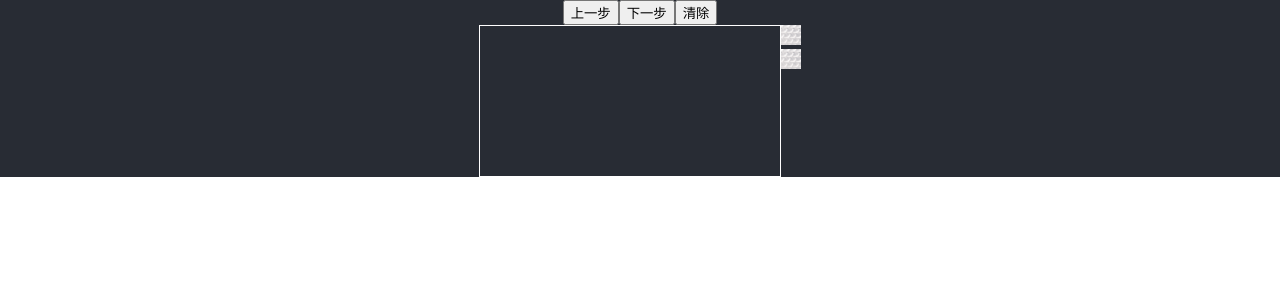
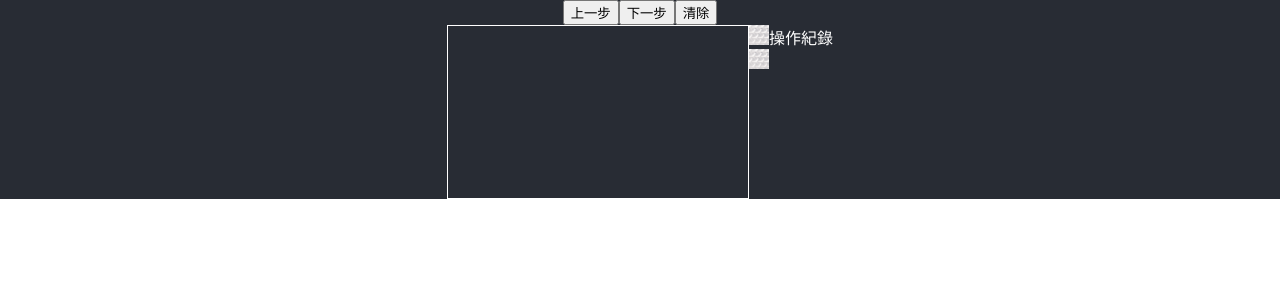
Before and after one commit to Bobo100/React-Canvas-Layer-Concept, a Next.js app: page / in a window 1280 px wide. Shown: the top 300 px of the page. Built offline with nearby package versions, Linux system fonts and the light colour scheme.

Commit message:
新增粗略版的操作紀錄

```diff
--- /dev/null
+++ b/components/styles.tsx
@@ -0,0 +1,6 @@
+import { CSSProperties } from "react";
+
+export const actionHistoryStyles: CSSProperties = {
+    height: 150,
+    overflowY: 'scroll',
+};
--- a/pages/index.tsx
+++ b/pages/index.tsx
@@ -1,8 +1,9 @@
 import Head from "next/head";
 import { Decimal } from "decimal.js"
 import Image from "next/image";
-import { useCallback, useEffect, useRef, useState } from "react";
+import { useEffect, useRef, useState } from "react";
 import Layout from '../components/layout';
+import { actionHistoryStyles } from "../components/styles";
 
 // 圖層的概念就是 他們要建立z-index的概念
 // 當然每一層都必須包含 圖片 或是 Path.2D
@@ -33,6 +34,11 @@
 type Layer = ImageLayer | PathLayer;
 
 function HomePage() {
+
+    // const actionHistoryStyles = {
+    //     overflowY: 'scroll',
+    // };
+
     const canvasRef = useRef<HTMLCanvasElement>(null);
     const [image, setImage] = useState<HTMLImageElement>();
     const [startCoords, setStartCoords] = useState({ x: 0, y: 0 });
@@ -42,13 +48,16 @@
     // layer history用來記錄每一個步驟的layers
     const [layerHistory, setLayerHistory] = useState<Layer[][]>([[]]);
     const [currentStep, setCurrentStep] = useState<number>(0);
+    // 紀錄操作流程
+    const [actionHistory, setActionHistory] = useState<string[]>([]);
 
 
+    const largetZIndexRef = useRef(0);
+    const isMouseOverRef = useRef(false);
+
     console.log("render")
-
     useEffect(() => {
         draw();
-        // console.log(layers);
         canvasRef.current?.addEventListener('wheel', handleWheel);
 
         return () => {
@@ -123,16 +132,28 @@
         const mouseX = event.clientX - canvas.offsetLeft;
         const mouseY = event.clientY - canvas.offsetTop;
         // console.log("mouseX : ", mouseX, "mouseY : ", mouseY)
-        // 判斷滑鼠是否在圖片上
+        // 判斷滑鼠是否在圖片上 與 獲得目前位置最上層的圖片index
         if (isMouseOverImage(mouseX, mouseY)) {
             console.log("mouse is on image:" + largetZIndexRef.current);
-            isMouseOverRef.current = false;
+            canvasRef.current?.addEventListener('mousemove', handleMouseMove);
         }
-
     }
 
-    const largetZIndexRef = useRef(0);
-    const isMouseOverRef = useRef(false);
+    // 滑鼠移動的事件
+    function handleMouseMove(event: MouseEvent) {
+        if (event.buttons === 1 && isMouseOverRef.current) {
+            console.log("move")
+        }
+    }
+
+    // 滑鼠放開的事件
+    function handleMouseUp(event: React.MouseEvent<HTMLCanvasElement>) {
+        isMouseOverRef.current = false;
+        canvasRef.current?.removeEventListener('mousemove', handleMouseMove);
+    }
+
+
+
     function isMouseOverImage(mouseX: number, mouseY: number) {
         const canvas = canvasRef.current;
         if (!canvas) return false;
@@ -200,6 +221,7 @@
         newHistory.push(newLayers);
         setLayerHistory(newHistory);
         setCurrentStep(currentStep + 1);
+        setActionHistory([...actionHistory, 'add']);
     }
 
     function handleDragStart(event: React.DragEvent<HTMLImageElement>) {
@@ -219,6 +241,9 @@
 
         setCurrentStep((prev) => (prev - 1));
         setLayers(layerHistory[currentStep - 1]);
+
+        setActionHistory([...actionHistory, 'undo']);
+
     }
 
 
@@ -226,6 +251,8 @@
         if (currentStep >= layerHistory.length - 1) return;
         setCurrentStep((prev) => (prev + 1));
         setLayers(layerHistory[currentStep + 1]);
+
+        setActionHistory([...actionHistory, 'redo']);
     }
 
 
@@ -240,6 +267,8 @@
         newHistory.push(newLayers);
         setLayerHistory(newHistory);
         setCurrentStep(currentStep + 1);
+
+        setActionHistory([...actionHistory, 'clear']);
     }
 
     return (
@@ -255,6 +284,7 @@
             <div className="flex">
                 <canvas ref={canvasRef}
                     onMouseDown={handleMouseDown}
+                    onMouseUp={handleMouseUp}
                     onDragOver={handleDragOver}
                     onDrop={handleDrop}
                 />
@@ -274,7 +304,21 @@
                         />
                     </div>
                 </div>
+                {/* 操作紀錄 */}
+                <div>
+                    <div>操作紀錄</div>
+                    <div style={actionHistoryStyles}>
+                        {actionHistory.map((action, index) => {
+                            return (
+                                <div key={index}>
+                                    {action}
+                                </div>
+                            )
+                        })}
+                    </div>
+                </div>
             </div>
+
         </Layout>
     )
 }
```
